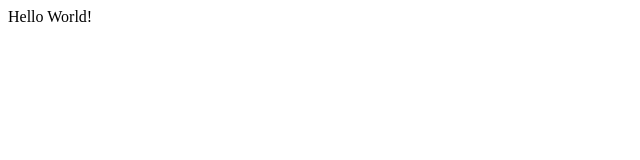
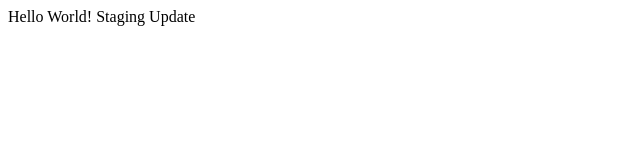
Before and after one commit to jusmon/Production, a plain HTML site: page index.htm in a window 1280 px wide. Shown: the whole page, without its empty margins (0-640 px from the left). Drawn offline with Linux system fonts and the light colour scheme.

Commit message:
Updating Index

```diff
--- a/index.htm
+++ b/index.htm
@@ -1,3 +1,3 @@
 <HTML><TITLE>Jess's DNNCon Presentation on git</TITLE>
-<BODY>Hello World!</BODY>
+<BODY>Hello World! Staging Update</BODY>
 </HTML>
```
